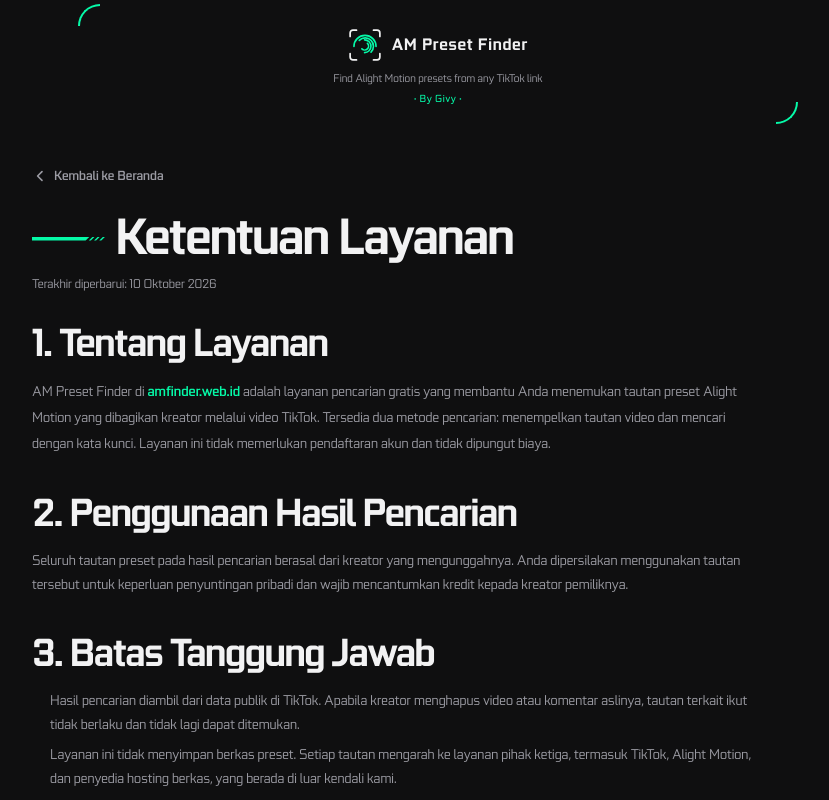
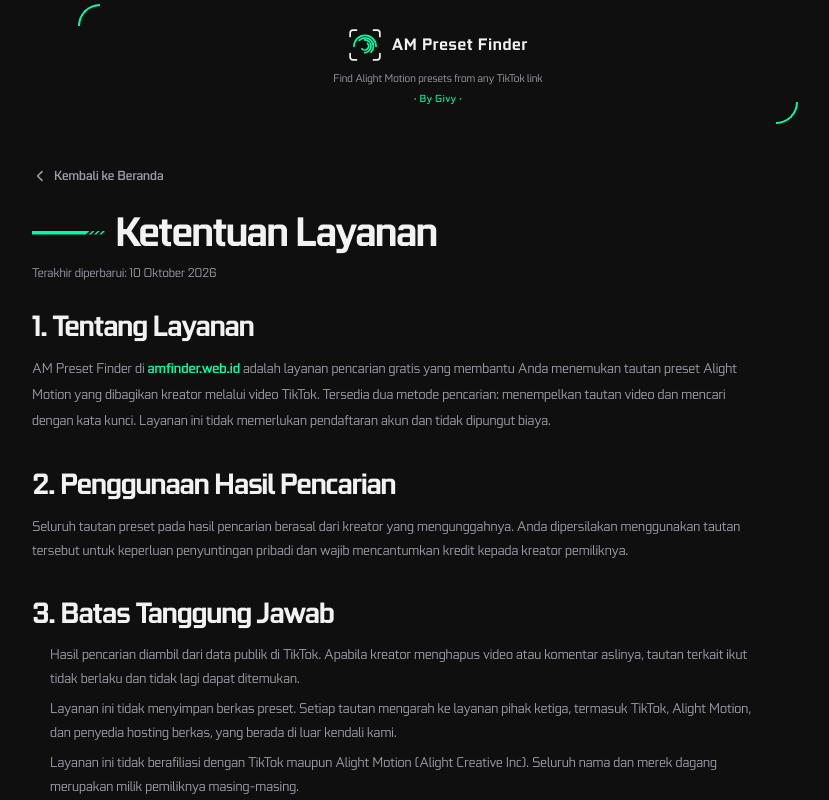
Before and after one commit to gipicihuy/am-finder, a Next.js app: page /terms in a window 1280 px wide. Shown: the top 800 px of the page, without its empty margins (202-1031 px from the left). Built offline with nearby package versions, Linux system fonts and the light colour scheme.

Commit message:
Legal: ukuran judul diperkecil sedikit
Co-Authored-By: Claude Sonnet 5.5 <noreply@anthropic.com>
Claude-Session: https://claude.ai/code/session_01Ct5k71MEHh2xf6cASAcLrw

```diff
--- a/app/globals.css
+++ b/app/globals.css
@@ -1582,7 +1582,7 @@ a:focus-visible {
 
 /* judul halaman legal dibuat lebih besar dari judul bagian */
 .legal-page .page-title {
-  font-size: clamp(38px, 10.5vw, 52px);
+  font-size: clamp(32px, 8.4vw, 42px);
   margin-bottom: 12px;
 }
 
@@ -1624,7 +1624,7 @@ a:focus-visible {
 .legal-section h2 {
   margin: 0 0 12px;
   font-family: var(--font-display), var(--font-ui), system-ui, sans-serif;
-  font-size: clamp(30px, 8.4vw, 40px);
+  font-size: clamp(24px, 6.6vw, 30px);
   font-weight: 700;
   letter-spacing: -0.035em;
   line-height: 1.15;
```
